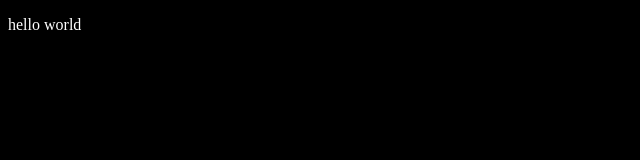
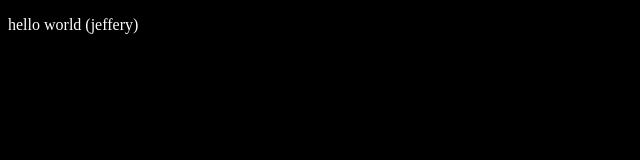
Before and after one commit to jefferydramsey/jefferydramsey.github.io, a plain HTML site: page index.html in a window 1280 px wide. Shown: the full height of the page, 0-640 px from the left. Drawn offline with Linux system fonts and the light colour scheme.

Commit message:
Add name

```diff
--- a/index.html
+++ b/index.html
@@ -10,7 +10,7 @@
 </head>
 <body>
 
-    <p>hello world</p>
+    <p>hello world (jeffery)</p>
 
 </body>
 </html>
```
